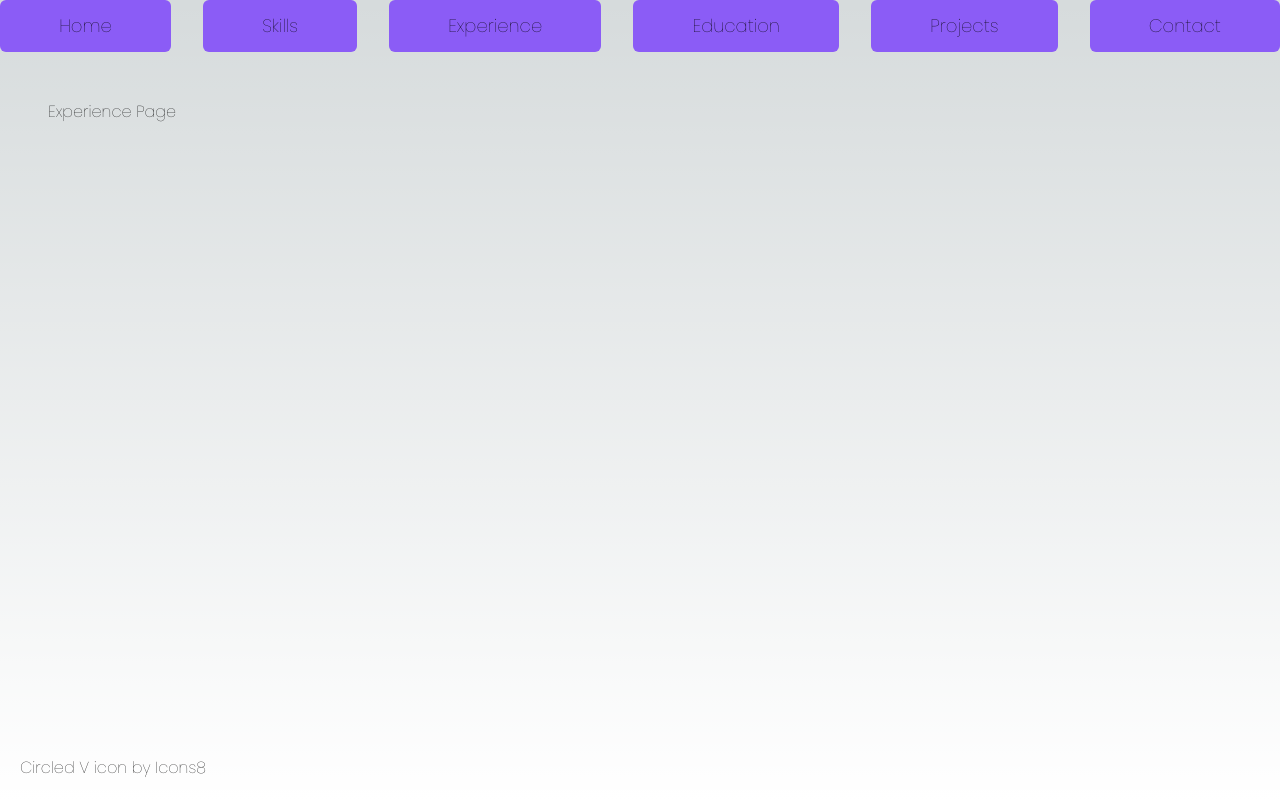
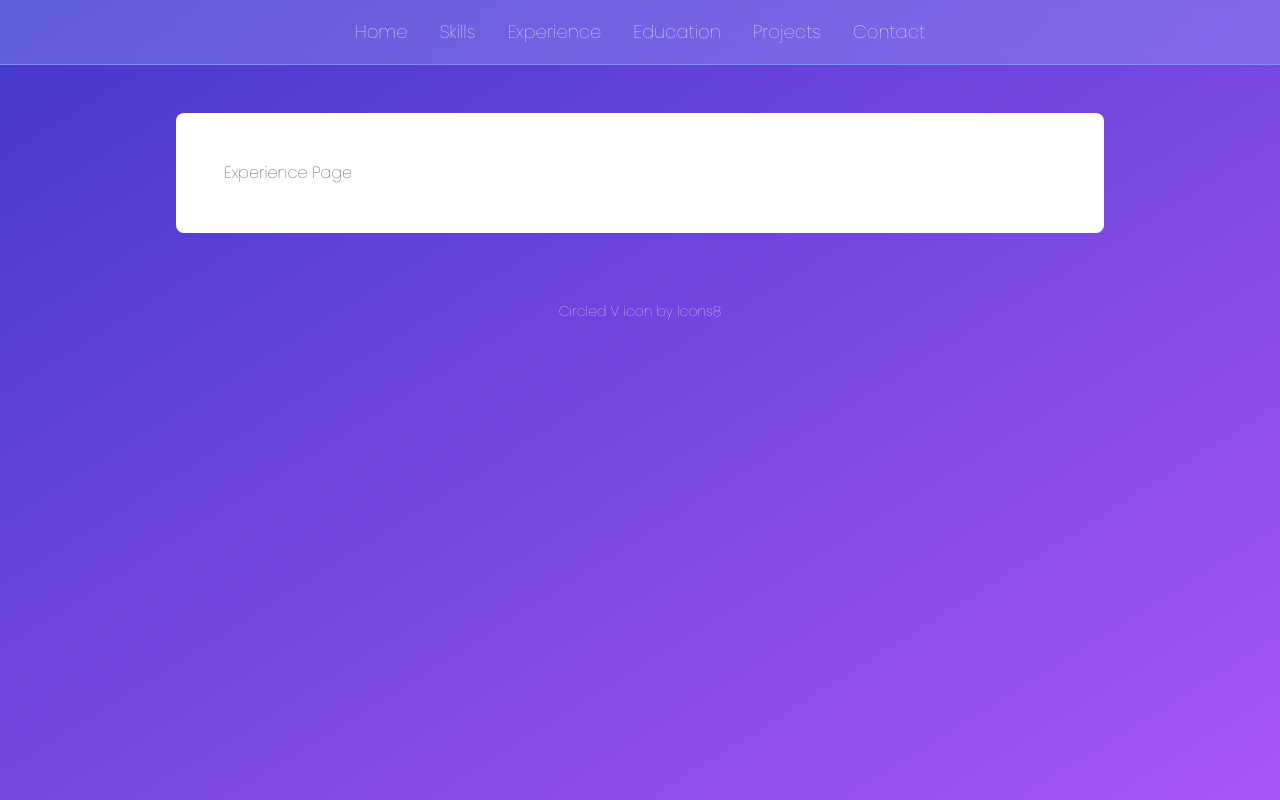
Before and after one commit to toriace25/Personal-Portfolio, a Next.js app: page /experience in a window 1280 px wide. Built offline with nearby package versions, Linux system fonts and the light colour scheme; a web font is replaced by a local one.

Commit message:
Implements navbar and improves styling

```diff
--- a/package.json
+++ b/package.json
@@ -21,7 +21,7 @@
     "@types/node": "^20",
     "@types/react": "^18",
     "@types/react-dom": "^18",
-    "autoprefixer": "^10.0.1",
+    "autoprefixer": "^10.4.17",
     "eslint": "^8",
     "eslint-config-next": "14.0.4",
     "eslint-config-prettier": "9.0.0",
--- a/prettierrc.json
+++ b/prettierrc.json
@@ -1,5 +1,5 @@
 {
-  "trailingComma": "es5",
+  "trailingComma": "all",
   "semi": true,
   "tabWidth": 2,
   "singleQuote": false,
--- a/src/app/(overview)/layout.tsx
+++ b/src/app/(overview)/layout.tsx
@@ -1,13 +1,15 @@
-import NavLinks from "@/app/ui/nav-links";
+import NavBar from "@/app/ui/(overview)/nav-bar";
 
 const Layout = ({ children }: { children: React.ReactNode }) => {
   return (
-    <div className="flex h-screen flex-col">
-      <div className="w-full flex-none">
-        <NavLinks showHome />
+    <div className="flex h-screen w-screen flex-col items-center overflow-y-auto">
+      <NavBar />
+      <div className="flex w-full items-center p-6 md:w-4/5 md:p-12">
+        <div className="w-full rounded-lg bg-white p-6 text-gray-900 md:p-12">
+          {children}
+        </div>
       </div>
-      <div className="flex-grow p-6 md:overflow-y-auto md:p-12">{children}</div>
-      <div className="m-5">
+      <div className="m-5 text-sm">
         <a target="_blank" href="https://icons8.com/icon/66763/circled-v">
           Circled V
         </a>{" "}
--- /dev/null
+++ b/src/app/ui/(overview)/nav-bar.tsx
@@ -0,0 +1,13 @@
+import NavLinks from "@/app/ui/nav-links";
+
+const NavBar = () => {
+  return (
+    <nav className="sticky top-0 z-10 w-full border-b border-indigo-400 bg-indigo-300 bg-opacity-30 backdrop-blur-lg backdrop-filter">
+      <div className="mx-auto flex h-16 max-w-5xl flex-wrap items-center justify-center p-2">
+        <NavLinks showHome />
+      </div>
+    </nav>
+  );
+};
+
+export default NavBar;
--- a/src/app/ui/globals.css
+++ b/src/app/ui/globals.css
@@ -3,23 +3,24 @@
 @tailwind utilities;
 
 :root {
-  --foreground-rgb: 0, 0, 0;
-  --background-start-rgb: 214, 219, 220;
-  --background-end-rgb: 255, 255, 255;
+  /* --foreground-rgb: 0, 0, 0; */
+  --foreground-rgb: 255, 255, 255;
+  --background-start-rgb: 67, 56, 202;
+  --background-end-rgb: 168, 85, 247;
 }
 
-@media (prefers-color-scheme: dark) {
+/* @media (prefers-color-scheme: dark) {
   :root {
     --foreground-rgb: 255, 255, 255;
     --background-start-rgb: 0, 0, 0;
     --background-end-rgb: 0, 0, 0;
   }
-}
+} */
 
 body {
   color: rgb(var(--foreground-rgb));
   background: linear-gradient(
-      to bottom,
+      to bottom right,
       transparent,
       rgb(var(--background-end-rgb))
     )
--- a/src/app/ui/nav-links.tsx
+++ b/src/app/ui/nav-links.tsx
@@ -1,5 +1,6 @@
 "use client";
 
+import clsx from "clsx";
 import Link from "next/link";
 
 interface Props {
@@ -24,7 +25,11 @@ const NavLinks = ({ showHome }: Props) => {
             <Link
               key={link.name}
               href={link.href}
-              className="md:text-md flex grow items-center justify-center gap-2 rounded-md bg-violet-500 p-1.5 text-sm hover:bg-violet-300 hover:text-gray-950 md:p-3 lg:text-lg"
+              className={clsx(
+                !showHome &&
+                  "items-center justify-center gap-2 rounded-md bg-violet-500 p-1.5 hover:bg-violet-300 md:p-3",
+                "md:text-md flex grow text-sm hover:text-gray-950 lg:text-lg",
+              )}
             >
               <p>{link.name}</p>
             </Link>
--- a/tailwind.config.ts
+++ b/tailwind.config.ts
@@ -18,6 +18,6 @@ const config: Config = {
       },
     },
   },
-  plugins: [],
+  plugins: [require("tailwindcss"), require("autoprefixer")],
 };
 export default config;
```
Also changed, not shown: 1 other file (tests, documents, lock files or other folders).
